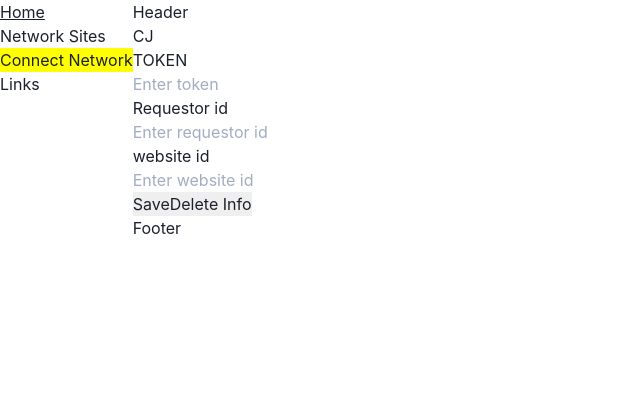
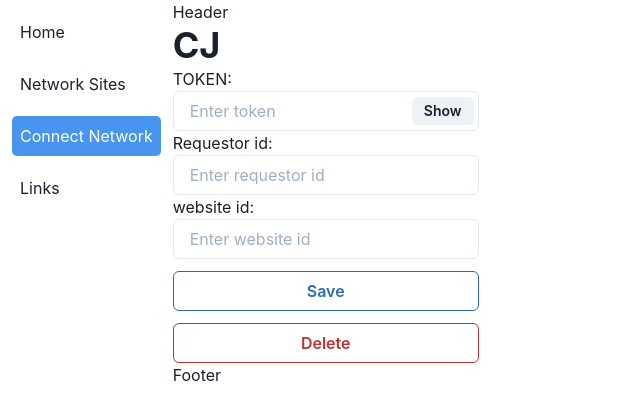
Before and after one commit to hjplumtree/Affitalink, a Next.js app: page /networks/add in a window 1280 px wide. Shown: the top 420 px of the page, without its empty margins (0-640 px from the left). Built offline with nearby package versions, Linux system fonts and the light colour scheme.

Commit message:
Update in progress :: keep styling with Chakra

```diff
--- a/components/InformationBoard.js
+++ b/components/InformationBoard.js
@@ -1,4 +1,16 @@
-import { useEffect } from "react";
+import { useEffect, useState } from "react";
+import {
+  Box,
+  Heading,
+  Text,
+  Input,
+  InputGroup,
+  InputRightElement,
+  Button,
+  ButtonGroup,
+  VStack,
+  FormControl,
+} from "@chakra-ui/react";
 
 export default function Token({
   cjInfo,
@@ -7,13 +19,15 @@ export default function Token({
   storageName,
   initialState,
 }) {
+  const [show, setShow] = useState(false);
+
   useEffect(() => {
     if (localStorage.getItem(storageName)) {
       setCjInfo(JSON.parse(localStorage.getItem(storageName)));
     }
   }, []);
 
-  const handleOnChange = (e) => {
+  const handleInputChange = (e) => {
     setCjInfo((prevState) => {
       const newState = { ...prevState };
       newState[e.target.dataset.name] = e.target.value;
@@ -21,7 +35,7 @@ export default function Token({
     });
   };
 
-  const handleOnClick = () => {
+  const handleSave = () => {
     if (cjInfo || localStorage.getItem(storageName)) {
       localStorage.setItem(storageName, JSON.stringify(cjInfo));
     }
@@ -31,46 +45,63 @@ export default function Token({
     setCjInfo(initialState);
     localStorage.removeItem(storageName);
   };
+
+  const handleShow = () => {
+    setShow(!show);
+  };
+
   return (
-    <div>
-      <h1>{networkName}</h1>
-      <form>
-        <div>
-          <p>TOKEN</p>
-          <input
-            onChange={handleOnChange}
-            type="password"
+    <Box>
+      <Heading>{networkName}</Heading>
+
+      <FormControl>
+        <Text>TOKEN:</Text>
+        <InputGroup>
+          <Input
+            onChange={handleInputChange}
+            type={show ? "text" : "password"}
             placeholder="Enter token"
             value={cjInfo["token"]}
             data-name="token"
             required
           />
-        </div>
-        <div>
-          <p>Requestor id</p>
+          <InputRightElement width="4.5rem">
+            <Button h="1.75rem" size="sm" onClick={handleShow}>
+              {show ? "Hide" : "Show"}
+            </Button>
+          </InputRightElement>
+        </InputGroup>
+        <Box>
+          <Text>Requestor id:</Text>
 
-          <input
-            onChange={handleOnChange}
+          <Input
+            onChange={handleInputChange}
             type="text"
             placeholder="Enter requestor id"
             value={cjInfo["requestorId"]}
             data-name="requestorId"
           />
-        </div>
-        <div>
-          <p>website id</p>
+        </Box>
+        <Box>
+          <Text>website id:</Text>
 
-          <input
-            onChange={handleOnChange}
+          <Input
+            onChange={handleInputChange}
             type="text"
             placeholder="Enter website id"
             value={cjInfo["websiteId"]}
             data-name="websiteId"
           />
-        </div>
-        <input onClick={handleOnClick} type="button" value="Save" />
-        <input onClick={handleDelete} type="button" value={`Delete Info`} />
-      </form>
-    </div>
+        </Box>
+        <VStack mt={3} spacing={3} align="stretch">
+          <Button variant="outline" colorScheme="blue" onClick={handleSave}>
+            Save
+          </Button>
+          <Button variant="outline" colorScheme="red" onClick={handleDelete}>
+            Delete
+          </Button>
+        </VStack>
+      </FormControl>
+    </Box>
   );
 }
--- a/components/Navigator.js
+++ b/components/Navigator.js
@@ -1,21 +1,22 @@
-import { Flex } from "@chakra-ui/react";
+import { VStack } from "@chakra-ui/react";
 import RouterLink from "./RouterLink";
+import { createElement } from "react";
 
 export default function Navigator() {
   const menus = [
-    { name: "Home", to: "/" },
-    { name: "Network Sites", to: "/networks" },
-    { name: "Connect Network", to: "/networks/add" },
-    { name: "Links", to: "/links" },
+    { name: "Home", to: "/", icon: "LinkIcon" },
+    { name: "Network Sites", to: "/networks", icon: "LinkIcon" },
+    { name: "Connect Network", to: "/networks/add", icon: "LinkIcon" },
+    { name: "Links", to: "/links", icon: "LinkIcon" },
   ];
 
   return (
-    <Flex direction="column">
+    <VStack outline="none" p={3} align="stretch" spacing={3}>
       {menus.map((menu) => (
         <RouterLink to={menu.to} key={menu.name}>
           {menu.name}
         </RouterLink>
       ))}
-    </Flex>
+    </VStack>
   );
 }
--- a/components/RouterLink.js
+++ b/components/RouterLink.js
@@ -6,20 +6,23 @@ export default function RouterLink({ to, children, ...props }) {
   const router = useRouter();
   const isActive = router.pathname === to;
   const styles = {
-    padding: "5px",
+    padding: 2,
+    borderRadius: 5,
   };
 
   if (isActive) {
     return (
       <Link href={to} passHref>
-        <ChakraLink bg="yellow">{children}</ChakraLink>
+        <ChakraLink {...styles} bg="#4895EF" color="#fff">
+          {children}
+        </ChakraLink>
       </Link>
     );
   }
 
   return (
     <Link href={to} passHref>
-      <ChakraLink>{children}</ChakraLink>
+      <ChakraLink {...styles}>{children}</ChakraLink>
     </Link>
   );
 }
--- a/pages/networks/add.js
+++ b/pages/networks/add.js
@@ -1,5 +1,6 @@
 import { useState } from "react";
 import InformationBoard from "../../components/InformationBoard";
+import { Box } from "@chakra-ui/react";
 
 export default function Admin() {
   const cj_initialState = {
```
